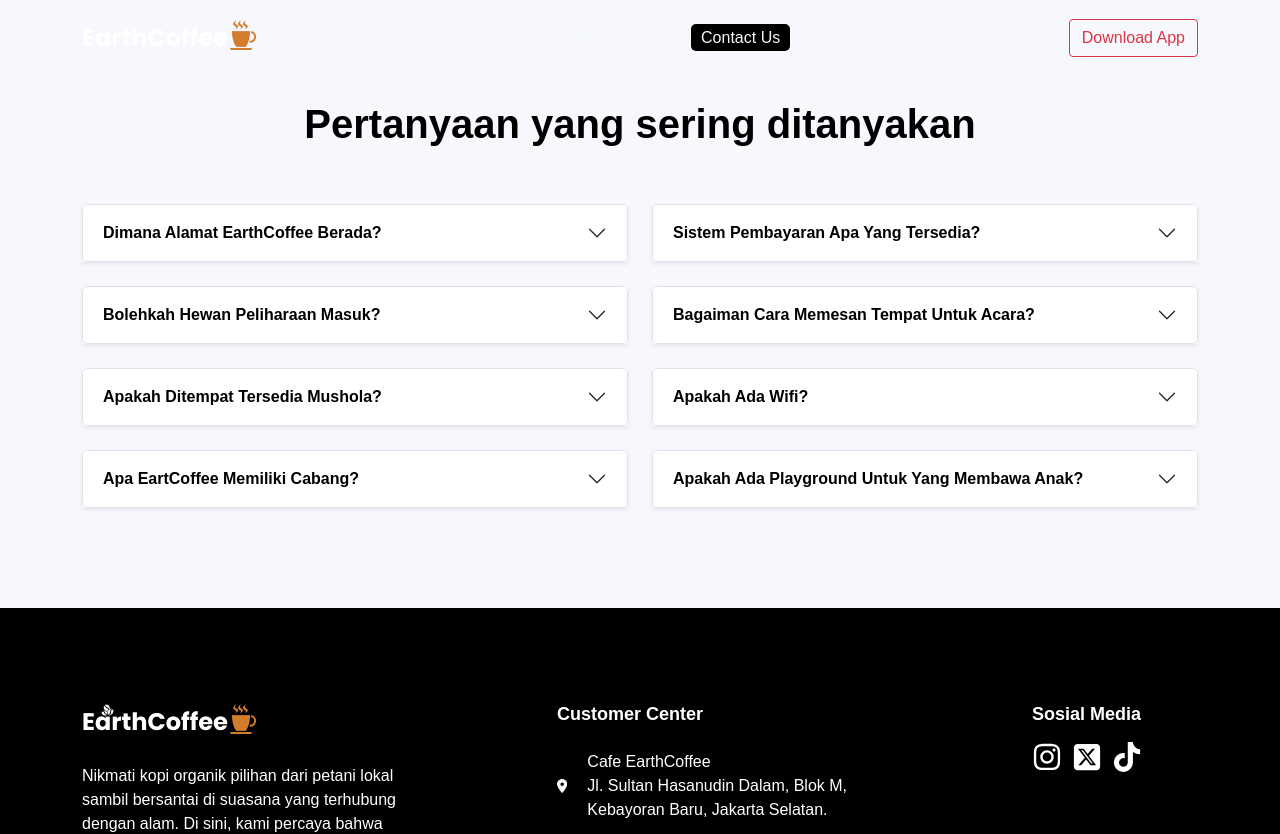
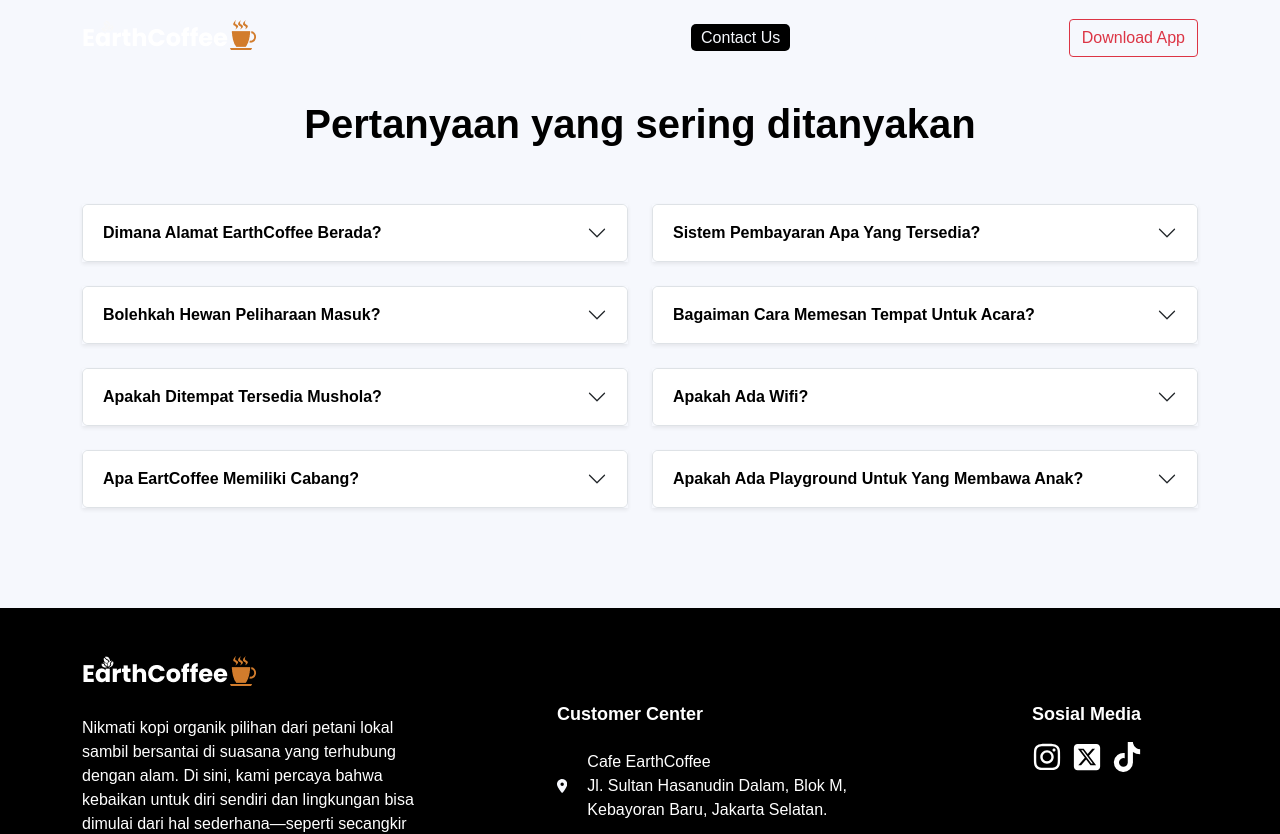
Before and after one commit to twdtrii/EarthCoffee, a React (Vite) app: page /faq in a window 1280 px wide. Shown: the top 834 px of the page. Built offline with nearby package versions, Linux system fonts and the light colour scheme.

Commit message:
Update FooterComponent.jsx

```diff
--- a/src/components/FooterComponent.jsx
+++ b/src/components/FooterComponent.jsx
@@ -5,6 +5,7 @@
 import { FaInstagram } from "react-icons/fa6";
 import { FaTiktok } from "react-icons/fa6";
 import { FaSquareXTwitter } from "react-icons/fa6";
+import LogoImage from "../assets/img/Logo2.png";
 
 const Footer = () => {
   return (
@@ -12,7 +13,7 @@
     <Container>
       <Row className="d-flex justify-content-between">
         <Col lg="4">
-        <img src="public/Logo2.png" className="pt-5" />
+        <img src={LogoImage} alt="logo-img" />
         <p className="desc pt-4">
         Nikmati kopi organik pilihan dari petani lokal sambil bersantai di suasana yang terhubung dengan alam.
         Di sini, kami percaya bahwa kebaikan untuk diri sendiri dan lingkungan bisa dimulai dari hal sederhana—seperti
```
